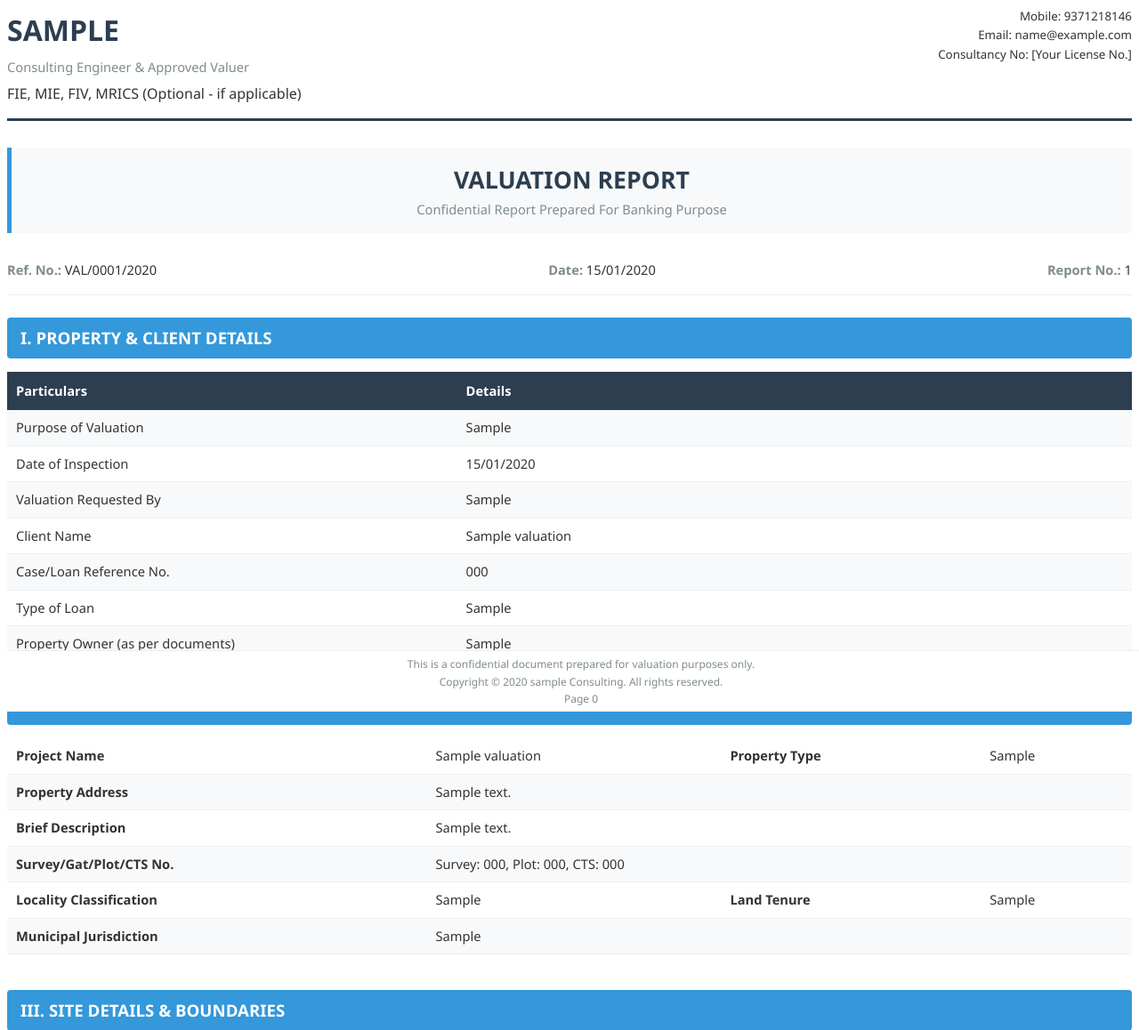
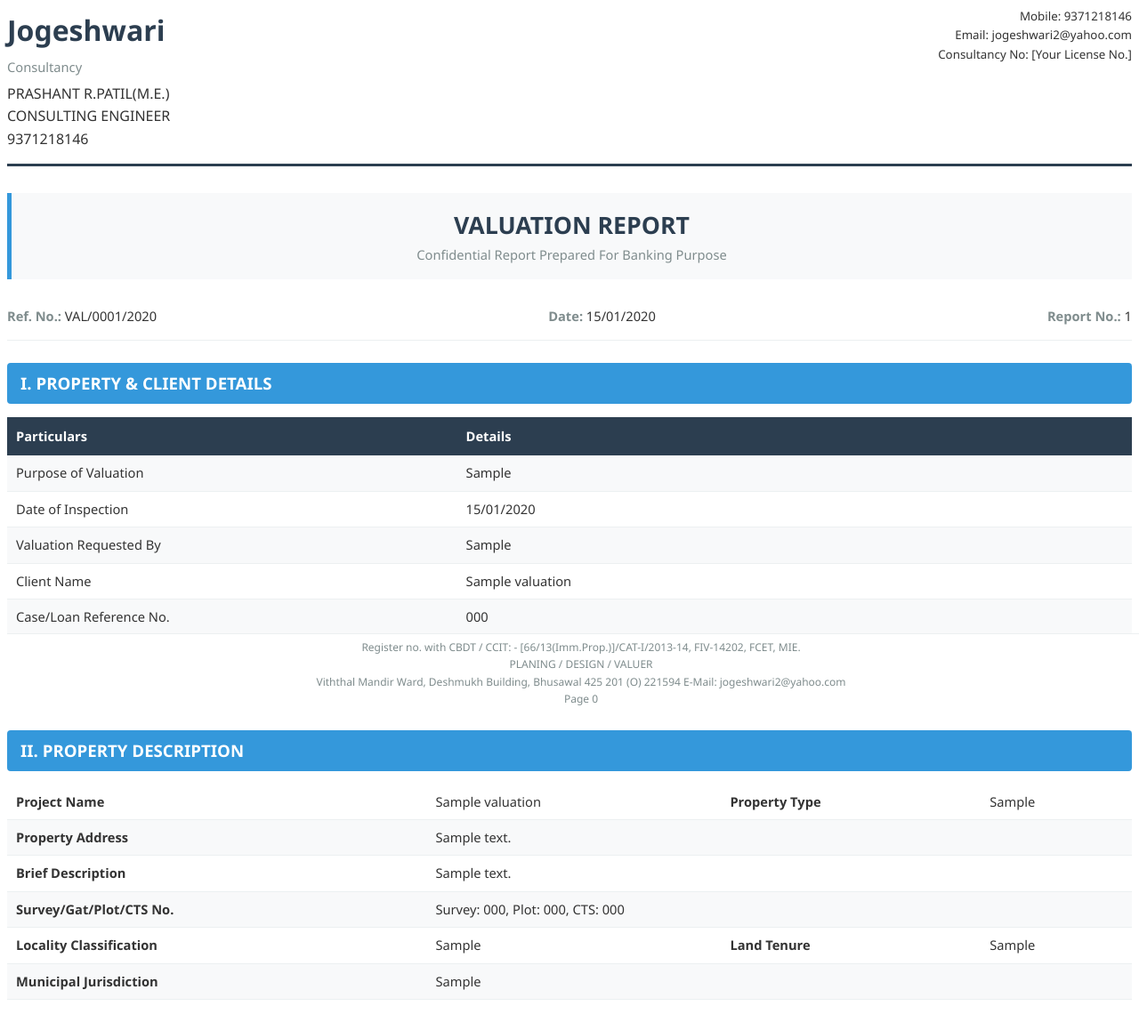
Before and after one commit to vipulsaw/land-valuation, a Flask app: page /view-report/1 in a window 1280 px wide. Shown: the top 1158 px of the page at 89% size. Run offline with Flask 3, Linux system fonts and the light colour scheme; a user stored in the database is signed in; tables that the repository leaves empty hold one stand-in row (values such as "Sample post").

Commit message:
header n footer

```diff
--- a/templates/professional_report.html
+++ b/templates/professional_report.html
@@ -49,13 +49,15 @@
     <div class="letterhead">
         <div class="contact-info">
             Mobile: 9371218146<br>
-            Email: {{ current_user.email if current_user else 'vipul@gmail.com' }}<br>
+            Email: jogeshwari2@yahoo.com<br>
             Consultancy No: [Your License No.]
         </div>
 
-        <div class="company-name">{{ current_user.username.upper() if current_user else 'VIPUL' }}</div>
-        <div class="professional-title">Consulting Engineer & Approved Valuer</div>
-        <div>FIE, MIE, FIV, MRICS (Optional - if applicable)</div>
+        <div class="company-name">Jogeshwari</div>
+        <div class="professional-title">Consultancy</div>
+        <div>PRASHANT R.PATIL(M.E.)</div>
+        <div>CONSULTING ENGINEER</div>
+        <div>9371218146</div>
     </div>
 
     <div class="report-title">
@@ -548,9 +550,9 @@
 
     <!-- Footer -->
     <div class="footer">
-        This is a confidential document prepared for valuation purposes only.<br>
-        <!-- FIXED: Use existing dates instead of datetime.now().year -->
-        Copyright © {{ valuation.submission_date.year if valuation.submission_date else valuation.valuation_date.year if valuation.valuation_date else '2025' }} {{ current_user.username if current_user else 'VIPUL' }} Consulting. All rights reserved.<br>
+        Register no. with CBDT / CCIT: - [66/13(Imm.Prop.)]/CAT-I/2013-14, FIV-14202, FCET, MIE.<br>
+        PLANING / DESIGN / VALUER<br>
+        Viththal Mandir Ward, Deshmukh Building, Bhusawal 425 201 (O) 221594 E-Mail: jogeshwari2@yahoo.com<br>
         <div class="page-number"></div>
     </div>
 </body>
```
